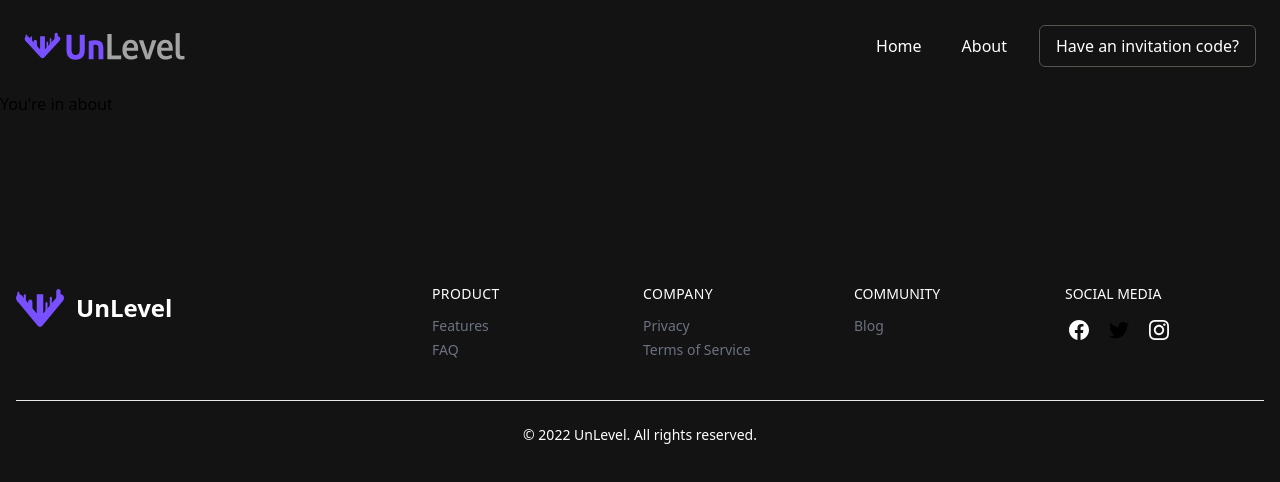
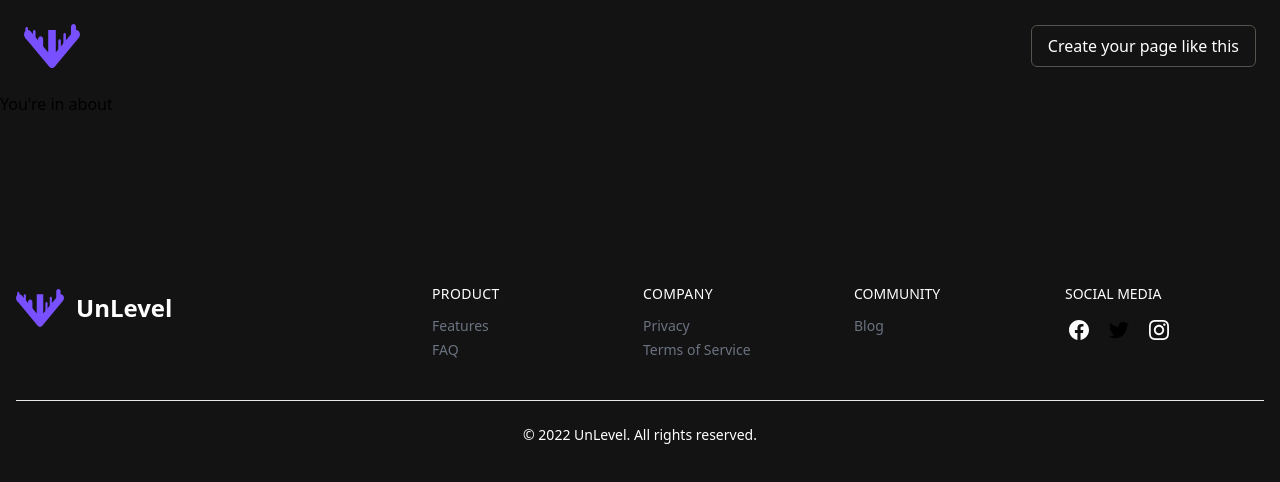
Before and after one commit to StackSpacePH/ggwp, a React (Create React App) app in the folder frontend/: page /about in a window 1280 px wide. Shown: the top 482 px of the page. Built offline with nearby package versions, Linux system fonts and the light colour scheme.

Commit message:
Add: Redux State Management

```diff
--- a/frontend/package.json
+++ b/frontend/package.json
@@ -6,6 +6,7 @@
     "@headlessui/react": "^1.4.2",
     "@heroicons/react": "^1.0.5",
     "@material-ui/core": "^4.12.3",
+    "@reduxjs/toolkit": "^1.7.1",
     "@tailwindcss/forms": "^0.4.0",
     "@testing-library/jest-dom": "^5.16.1",
     "@testing-library/react": "^12.1.2",
--- /dev/null
+++ b/frontend/src/actions/pages.js
@@ -0,0 +1,12 @@
+import * as api from '../api/api.js';
+import { register } from "../reducers/page.js";
+
+export const fetchUser = (userslug) => async (dispatch) => {
+    try {
+        const { data } = await api.fetchUser(userslug);
+
+        dispatch(register(data));
+    } catch (error) {
+        console.log(error.message)
+    }
+};
--- a/frontend/src/components/header.js
+++ b/frontend/src/components/header.js
@@ -1,15 +1,23 @@
-/* This example requires Tailwind CSS v2.0+ */
-import { Fragment } from 'react'
-import { Popover, Transition } from '@headlessui/react'
-import { Link } from 'react-router-dom';
-import {
-  MenuIcon,
-} from '@heroicons/react/outline'
 import logo from '../assets/images/logo.svg';
+import logosingle from '../assets/images/logosingle.svg';
+import { MenuIcon } from '@heroicons/react/outline'
+import { Link, useLocation } from 'react-router-dom';
+import { Popover } from '@headlessui/react'
+import { useSelector } from 'react-redux';
 
 export default function Header() {
+  const currentRoute = useLocation().pathname;
+  const state = useSelector((state) => state.page.value);
+
   return (
-    <Popover className="relative bg-transparent">
+    <>
+      {currentRoute.localeCompare("/") == 0 ? <HeaderDefault/> : <PageHeader state={state}/>}
+    </>
+  )
+}
+
+function HeaderDefault() {
+  return (<Popover className="relative bg-transparent">
       <div className="max-w-7xl mx-auto px-4 sm:px-6">
         <div className="flex justify-between items-center border-gray-100 py-6 md:justify-start md:space-x-10">
           <div className="flex justify-start lg:w-0 lg:flex-1">
@@ -47,38 +55,40 @@ export default function Header() {
         </div>
       </div>
 
-      <Transition
-        as={Fragment}
-        enter="duration-200 ease-out"
-        enterFrom="opacity-0 scale-95"
-        enterTo="opacity-100 scale-100"
-        leave="duration-100 ease-in"
-        leaveFrom="opacity-100 scale-100"
-        leaveTo="opacity-0 scale-95"
-      >
-        <Popover.Panel focus className="absolute top-0 inset-x-0 p-2 transition transform origin-top-right md:hidden">
-          <div className="rounded-lg shadow-lg ring-1 ring-black ring-opacity-5 bg-white divide-y-2 divide-gray-50">
-            <div className="py-6 px-5 space-y-6">
-              <div className="grid grid-cols-2 gap-y-4 gap-x-8">
-                <Link to="/" className="text-base font-medium text-white hover:text-gray-500">
-                    Home
-                </Link>
-                <Link to="/about" className="text-base font-medium text-white hover:text-gray-500">
-                    About
-                </Link>
-              </div>
-              <div>
-                <p className="mt-6 text-center text-base font-medium text-gray-500">
-                  Reserve your username now!{' '}
-                  <a href="#" className="text-indigo-600 hover:text-indigo-500">
-                    Reserve Username
-                  </a>
-                </p>
-              </div>
+
+    </Popover>
+  );
+}
+
+function PageHeader({ state }) {
+  return (<Popover className="relative bg-transparent">
+      <div className="max-w-7xl mx-auto px-4 sm:px-6">
+        <div className="flex justify-between items-center border-gray-100 py-6 md:justify-start md:space-x-10">
+          <div className="flex justify-start lg:w-0 lg:flex-1">
+            <div className="flex justify-center items-center">
+              <Link to='/'>
+                <img
+                  className="h-8 w-auto sm:h-11"
+                  src={logosingle}
+                  alt="Unlevel Logo"
+                />
+              </Link>
+              <span className="ml-3 text-white text-3xl font-bold">
+                {state.username}
+              </span>
             </div>
           </div>
-        </Popover.Panel>
-      </Transition>
+
+          <div className="md:flex items-center justify-end md:flex-1 lg:w-0">
+            <a
+              href="#"
+              className="ml-8 whitespace-nowrap inline-flex items-center justify-center px-4 py-2 border border-stone-600 rounded-md shadow-sm text-base font-medium text-white bg-transparent hover:bg-indigo-700 hover:text-white hover:border-indigo-700"
+            >
+              Create your page like this
+            </a>
+          </div>
+        </div>
+      </div>
     </Popover>
-  )
+  );
 }
--- a/frontend/src/components/page.js
+++ b/frontend/src/components/page.js
@@ -1,23 +1,21 @@
 import React from 'react';
-import { useState, useEffect } from 'react';
+import { useEffect } from 'react';
+import { useDispatch, useSelector } from 'react-redux';
 import { useParams } from 'react-router-dom';
-import * as api from "../api/api.js";
+import { fetchUser } from '../actions/pages.js';
 
 export default function Page () {
-    const [user, setUser] = useState({});
+    const user = useSelector((state) => state.page.value)
+
+    const dispatch = useDispatch();
     const { userslug } = useParams();
 
     useEffect(() => {
-        async function fetchData() {
-            await api.fetchUser(userslug)
-                .then((returnedData) => setUser(returnedData.data))
-                .catch((error) => console.log(error.message));
-        }
-        fetchData();
-    }, [userslug])
+        dispatch(fetchUser(userslug))
+    }, [user, dispatch])
 
     return (
-        <div>
+        <div className="text-white">
             Username: {user.username}#{user.usertag}<br></br>
             Userslug: {user.userslug}<br></br>
             Bio: {user.bio}<br></br>
--- a/frontend/src/index.js
+++ b/frontend/src/index.js
@@ -2,8 +2,19 @@ import React from "react";
 import ReactDOM from "react-dom";
 import App from "./App";
 import "./index.css";
+import { Provider } from 'react-redux';
+import { configureStore } from "@reduxjs/toolkit";
+import { pageReducer } from "./reducers";
+
+const store = configureStore({
+  reducer: {
+    page: pageReducer
+  }
+});
 
 ReactDOM.render(
-  <App />,
+  <Provider store={store}>
+    <App />
+  </Provider>,
   document.getElementById("root")
 );
--- /dev/null
+++ b/frontend/src/reducers/index.js
@@ -0,0 +1,3 @@
+import page from './page.js';
+
+export const pageReducer = page;
--- /dev/null
+++ b/frontend/src/reducers/page.js
@@ -0,0 +1,23 @@
+import { createSlice } from "@reduxjs/toolkit";
+
+export const pageSlice = createSlice({
+    name: "page",
+    initialState: {
+        value: {
+            username: "",
+            usertag: "",
+            userslug: "",
+            bio: "",
+            current_playing: ""
+        }
+    },
+    reducers: {
+        register: (state, actions) => {
+            state.value = actions.payload;
+        }
+    }
+});
+
+export const { register } = pageSlice.actions;
+
+export default pageSlice.reducer;
```
Also changed, not shown: 1 other file (tests, documents, lock files or other folders).
